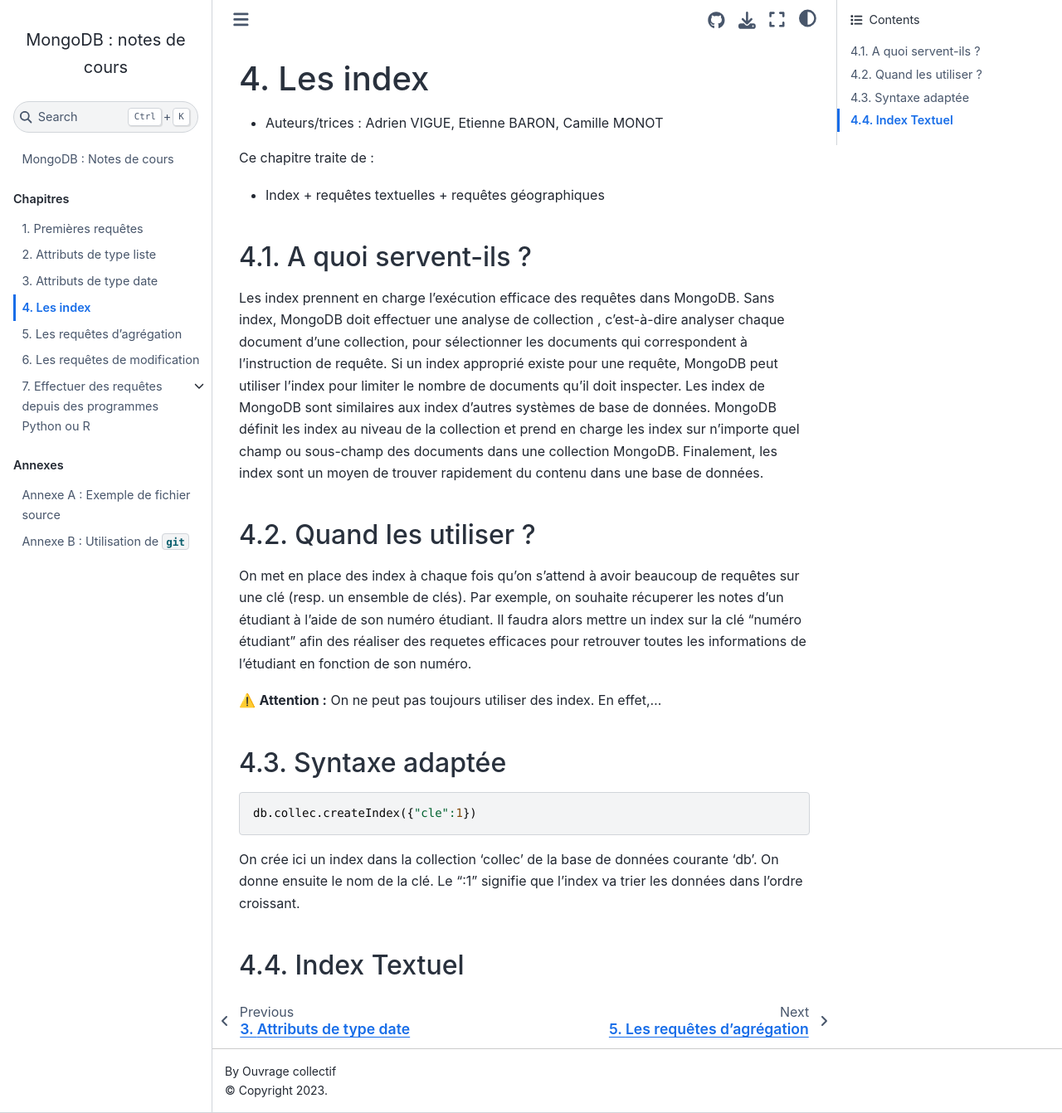
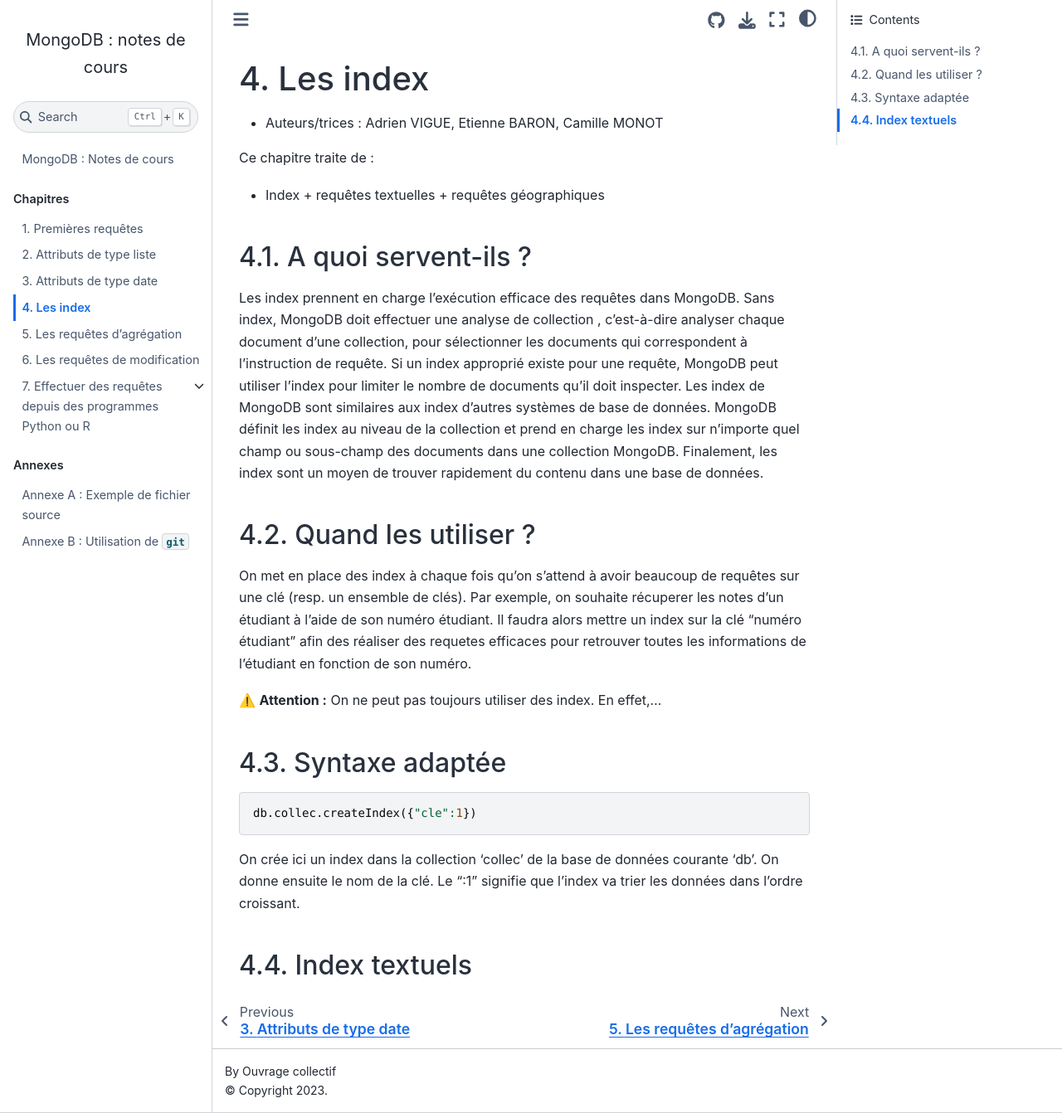
Before and after one commit to rtavenar/mongo_book, a Jupyter Book: the page built from content/04_index.md, in a window 1280 px wide and 1342 px high. Shown: the whole window at 83% size. Built offline with Jupyter Book 1.0.4 settings and Sphinx 7.4.7 and the Sphinx Book theme 1.1.4, drawn with Linux system fonts in a browser that asks for light colours.

Commit message:
Update 04_index.md

````diff
--- a/content/04_index.md
+++ b/content/04_index.md
@@ -47,4 +47,4 @@
 Le tri n'a cependant pas d'importance sur l'efficacité de la requête.
 ```
 
-## Index Textuel
+## Index textuels
````
